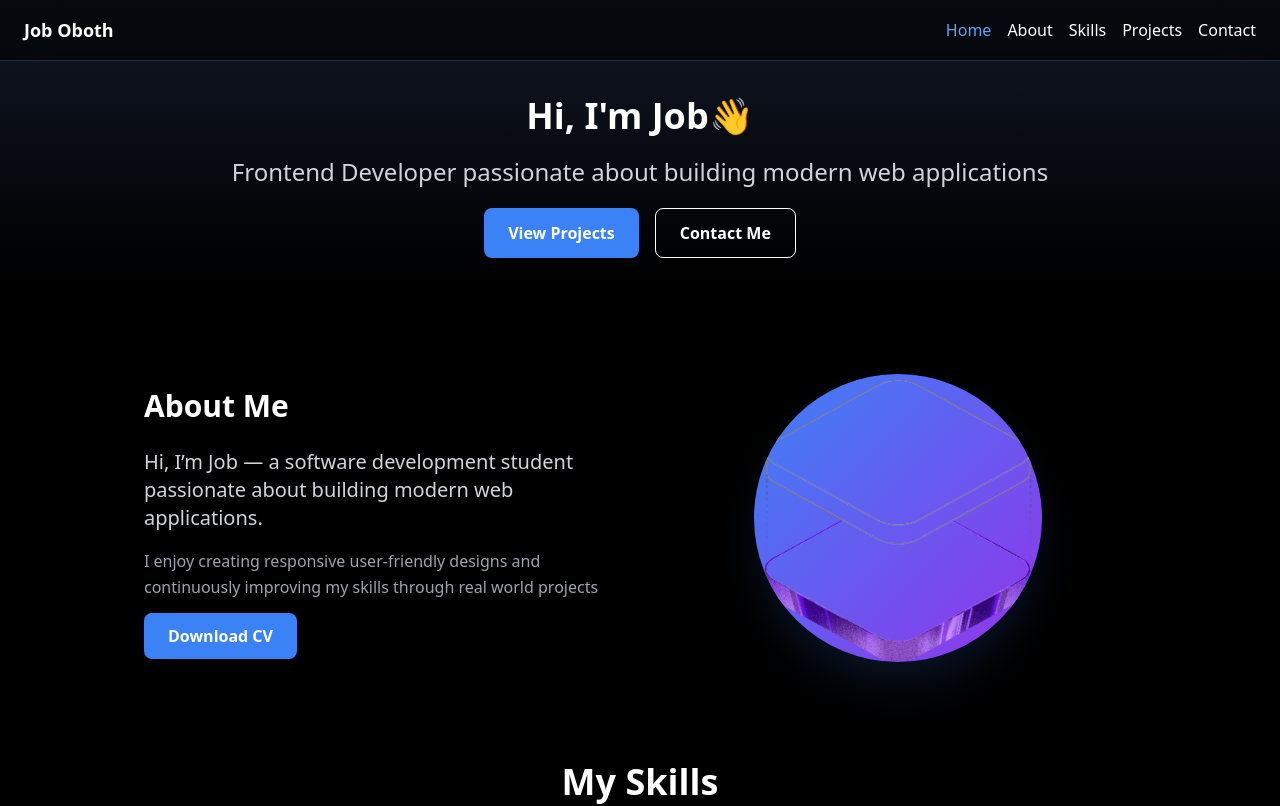
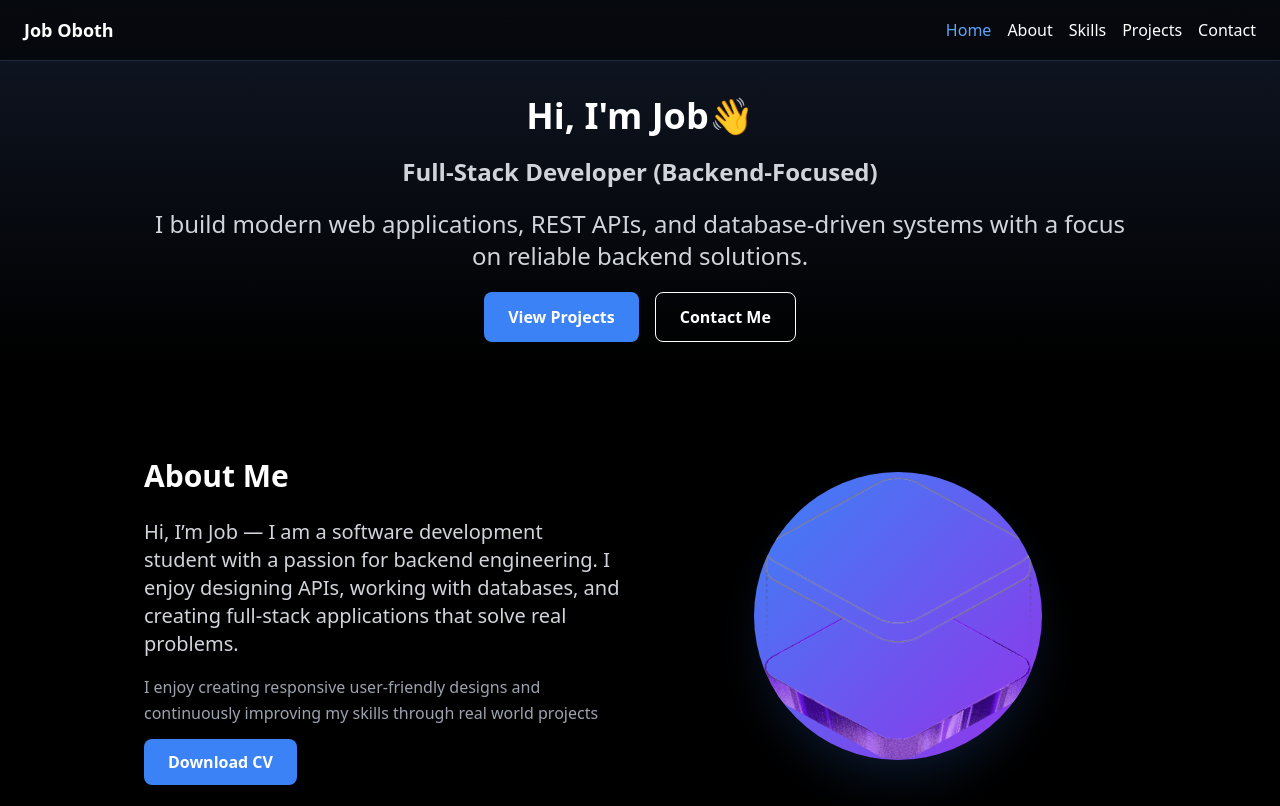
Before and after one commit to Oboth03/my_portfolio, a React (Vite) app: page / in a window 1280 px wide. Shown: the top 806 px of the page. Built offline with nearby package versions, Linux system fonts and the light colour scheme.

Commit message:
made some changes in the about and hero sections

```diff
--- a/src/App.jsx
+++ b/src/App.jsx
@@ -13,7 +13,9 @@ function App() {
       <Navbar name="Job Oboth"/>
       <Hero
       title="Hi, I'm Job👋"
-      subtitle="Frontend Developer passionate about building modern web applications" />
+        subtitle="Full-Stack Developer (Backend-Focused)"
+       subtitle2="I build modern web applications, REST APIs, and database-driven systems with a focus on reliable backend solutions." />
+
       <About />
       <Skills />
       <Projects />
--- a/src/sections/About.jsx
+++ b/src/sections/About.jsx
@@ -14,7 +14,7 @@ function About() {
             </h2>
 
                 <p className="text-lg md:text-xl text-gray-300 mb-4 leading-relaxed">
-                    Hi, I’m Job — a software development student passionate about building modern web applications.
+                    Hi, I’m Job — I am a software development student with a passion for backend engineering. I enjoy designing APIs, working with databases, and creating full-stack applications that solve real problems.
                 </p>
 
                 <p className="text-gray-400 mb-6 leading-relaxed">
--- a/src/sections/Hero.jsx
+++ b/src/sections/Hero.jsx
@@ -2,7 +2,7 @@ import { motion } from "framer-motion"
 
 
 
-function Hero({ title, subtitle }) {
+function Hero({ title, subtitle, subtitle2 }) {
   return (
 
     <section id="home" className="py-5 px-6 flex flex-col items-center justify-center text-white bg-gradient-to-b from-gray-900 to-black px-6 pt-24">
@@ -15,7 +15,12 @@ function Hero({ title, subtitle }) {
         <motion.p initial={{ opacity: 0, y: 30 }}
           animate={{ opacity: 1, y: 0 }}
           transition={{ duration: 0.8, delay: 0.2 }}
-          className="text-lg md:text-2xl leading-relaxed text-gray-300 mb-5">{subtitle}</motion.p>
+          className="text-lg md:text-2xl leading-relaxed text-gray-300 font-semibold mb-5">{subtitle}</motion.p>
+
+        <motion.p initial={{ opacity: 0, y: 30 }}
+          animate={{ opacity: 1, y: 0 }}
+          transition={{ duration: 0.8, delay: 0.2 }}
+          className="text-lg md:text-2xl leading-relaxed text-gray-300 mb-5">{subtitle2}</motion.p>
 
         <motion.div initial={{ opacity: 0, y: 20 }}
           animate={{ opacity: 1, y: 0 }}
```
Also changed, not shown: 2 other files (tests, documents, lock files or other folders).
